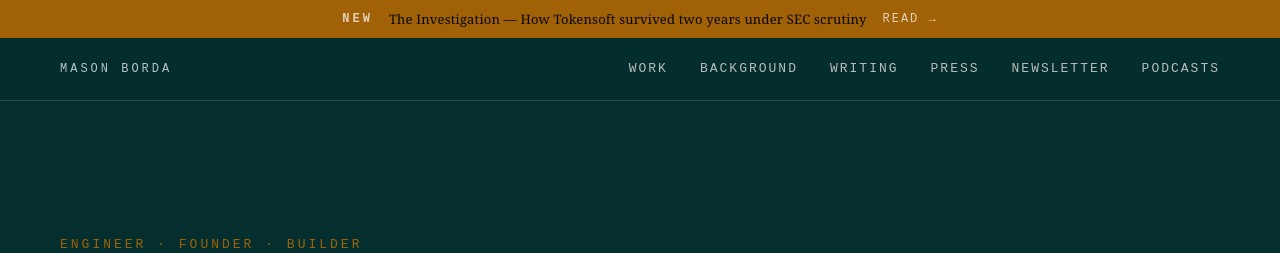
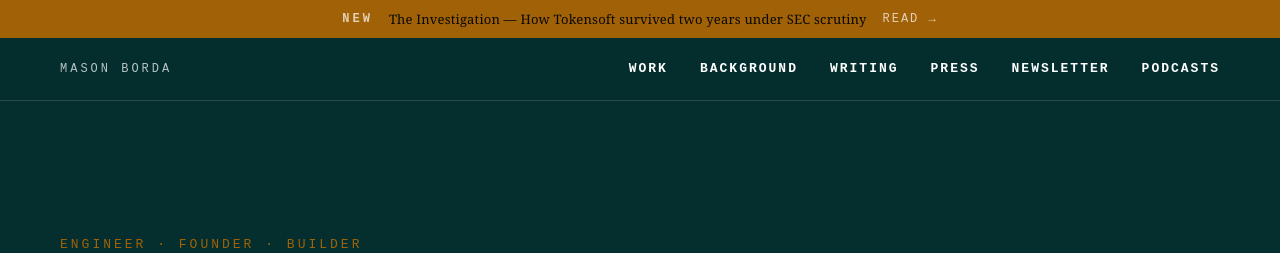
Before and after one commit to masonicGIT/masonborda, a Jekyll site: the page index.html, which Jekyll copies as it is, in a window 1280 px wide. Shown: the top 253 px of the page. Built offline with Jekyll 4.4.1, drawn with Linux system fonts in a browser that asks for light colours.

Commit message:
Nav links: white + bold, gold on hover

```diff
--- a/index.html
+++ b/index.html
@@ -133,11 +133,12 @@
     font-size: 13px;
     letter-spacing: 2px;
     text-transform: uppercase;
-    color: #bbb;
+    color: #ffffff;
+    font-weight: 600;
     text-decoration: none;
     transition: color 0.2s;
   }
-  .nav-links a:hover { color: var(--text); }
+  .nav-links a:hover { color: var(--gold); }
 
   /* HERO */
   .hero {
```
